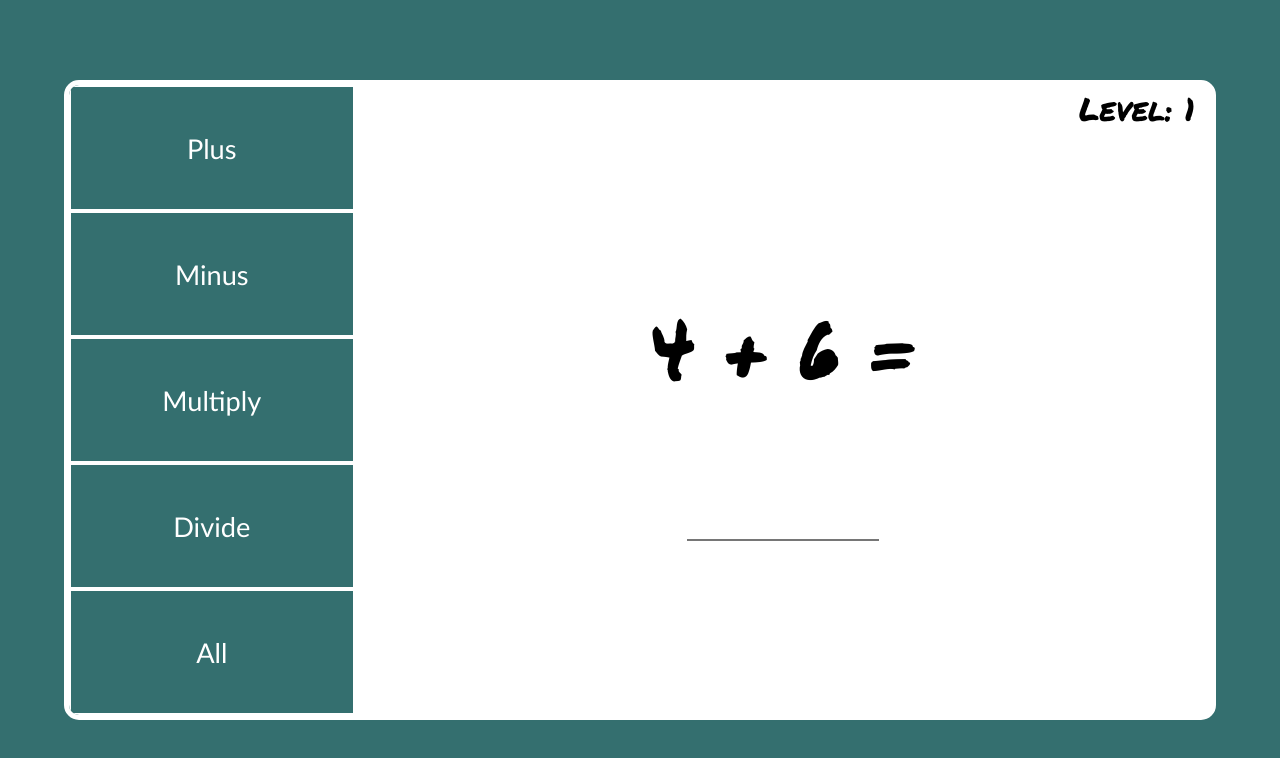
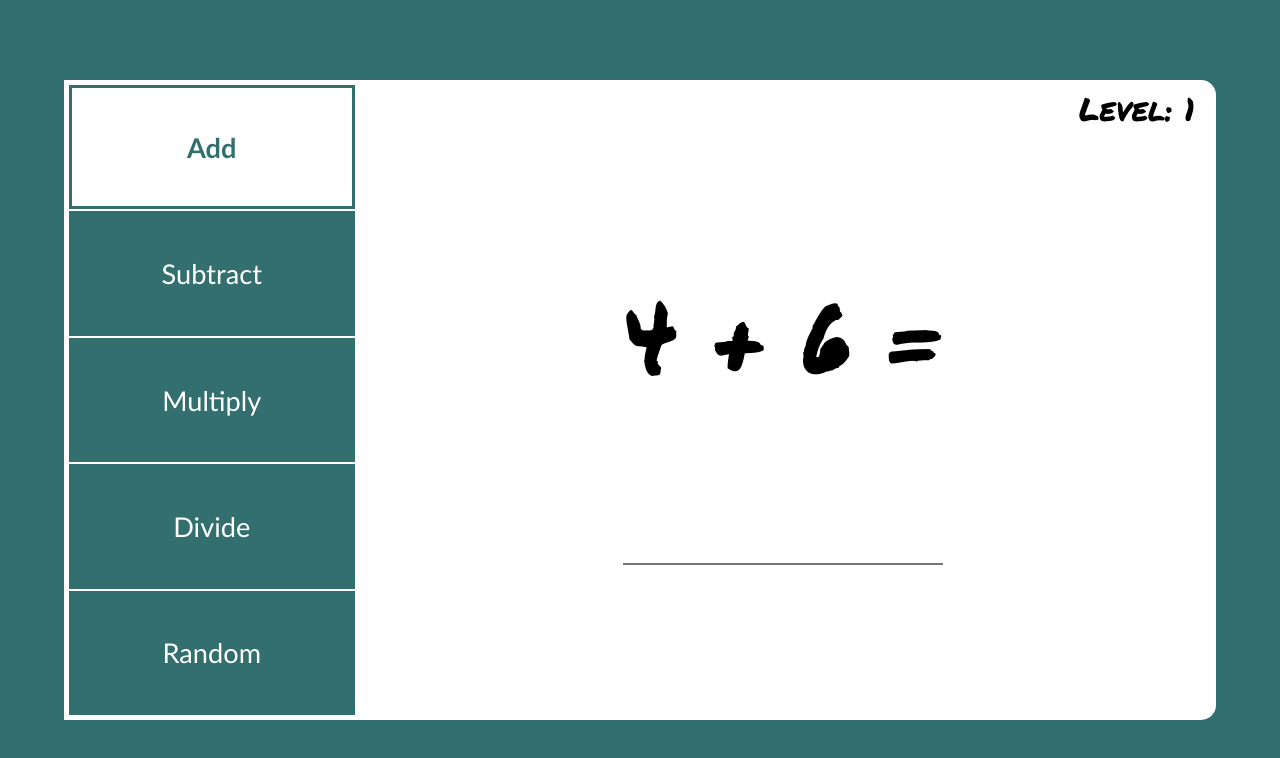
Before and after one commit to Esther2504/MathQuiz, a React (Create React App) app: page / in a window 1280 px wide. Shown: the top 758 px of the page. Built offline with nearby package versions, Linux system fonts and the light colour scheme.

Commit message:
button styling and text

```diff
--- a/src/App.css
+++ b/src/App.css
@@ -56,7 +56,7 @@ body {
   grid-template-columns: 1fr 3fr;
   justify-content: space-between;
   border: 5px solid #ffffff;
-  border-radius: 15px;
+  border-radius: 0 15px 15px 0;
   overflow-x: hidden;
   width: 90vw;
   height: 80vh;
@@ -67,6 +67,7 @@ body {
   display: flex;
   justify-content: space-between;
   flex-direction: column;
+  gap: 2px;
 }
 
 .menu button {
@@ -76,17 +77,19 @@ body {
   color: #fff;
   padding: 0.5rem 2rem;
   cursor: pointer;
-  border: 2px solid #ffffff;
+  border: 3px solid #346f6f;
+  /* border-radius: 15px; */
   width: 100%;
   height: 100%;
   font-size: 1.7rem;
-  font-family:'Trebuchet MS', 'Lucida Sans Unicode', 'Lucida Grande', 'Lucida Sans', Arial, sans-serif
+  font-family: 'Trebuchet MS', 'Lucida Sans Unicode', 'Lucida Grande', 'Lucida Sans', Arial, sans-serif
 }
 
 .menu button.active {
   background-color: #ffffff;
-  color: #4c829b;
-  border: 2px solid #4c829b;
+  color: #346f6f;
+  font-weight: 600;
+  /* border-radius: 15px; */
 }
 
 .container {
@@ -107,23 +110,24 @@ body {
   margin-top: 0;
 }
 
-.question > div {
+.question>div {
   height: 100%;
   display: flex;
   flex-direction: column;
   align-items: center;
   justify-content: center;
-  font-size: 5rem;
+  font-size: 6rem;
   margin-top: -2rem;
 }
 
 input {
   border-width: 0 0 2px 0;
   background-color: #fff;
-  font-size: 5rem;
+  font-size: 6rem;
   font-family: "Permanent Marker", cursive;
-  width: 12rem;
+  width: 20rem;
   margin-top: 1rem;
+  text-align: center;
 }
 
 input:focus {
@@ -157,7 +161,16 @@ input[type=number] {
   }
 
   .menu button {
-        font-size: 1.5rem;
-        padding: 0;
-   }
+    font-size: 1.5rem;
+    padding: 0;
+  }
+
+  .question>div {
+    font-size: 3rem;
+  }
+
+  input {
+    font-size: 3rem;
+    width: 10rem;
+  }
 }
--- a/src/App.tsx
+++ b/src/App.tsx
@@ -99,20 +99,16 @@ function App() {
     }
   }
 
-// useEffect(() => {
-// console.log(correctAll)
-// }, [number1])
-
   return (
     <div className="App">
       <header className="App-header">
         <div className='content'>
           <div className='menu'>
-            <button onClick={() => { setType('plus'); setNewNumbersPlus(setNumber1, setNumber2, setNumber3, correctPlus, setPlusLevel) }}>Plus</button>
-            <button onClick={() => { setType('minus'); setNewNumbersMinus(setNumber1, setNumber2, setNumber3, correctMinus, setMinusLevel) }}>Minus</button>
-            <button onClick={() => { setType('multiply'); setNewNumbersMultiply(setNumber1, setNumber2, setNumber3, correctMultiply, setMultiplyLevel) }}>Multiply</button>
-            <button onClick={() => { setType('divide'); setNewNumbersDivide(setNumber1, setNumber2, setNumber3, correctDivide, setDivideLevel) }}>Divide</button>
-            <button onClick={() => { setType('all'); setNewNumbersDivide(setNumber1, setNumber2, setNumber3, correctAll, setAllLevel) }}>All</button>
+            <button className={type == 'plus' ? 'active' : 'non-active'} onClick={() => { setType('plus'); setNewNumbersPlus(setNumber1, setNumber2, setNumber3, correctPlus, setPlusLevel) }}>Add</button>
+            <button className={type == 'minus' ? 'active' : 'non-active'} onClick={() => { setType('minus'); setNewNumbersMinus(setNumber1, setNumber2, setNumber3, correctMinus, setMinusLevel) }}>Subtract</button>
+            <button className={type == 'multiply' ? 'active' : 'non-active'} onClick={() => { setType('multiply'); setNewNumbersMultiply(setNumber1, setNumber2, setNumber3, correctMultiply, setMultiplyLevel) }}>Multiply</button>
+            <button className={type == 'divide' ? 'active' : 'non-active'} onClick={() => { setType('divide'); setNewNumbersDivide(setNumber1, setNumber2, setNumber3, correctDivide, setDivideLevel) }}>Divide</button>
+            <button className={type == 'all' ? 'active' : 'non-active'} onClick={() => { setType('all'); setNewNumbersDivide(setNumber1, setNumber2, setNumber3, correctAll, setAllLevel) }}>Random</button>
           </div>
           <div className='container'>
           {type == 'plus' ?
```
